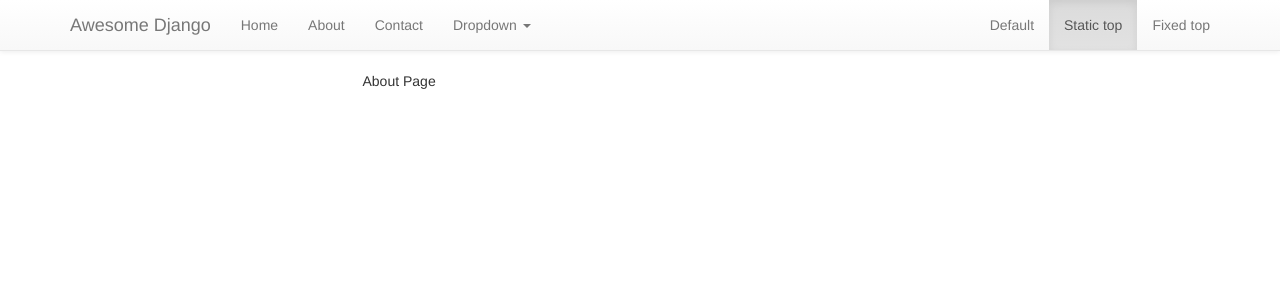
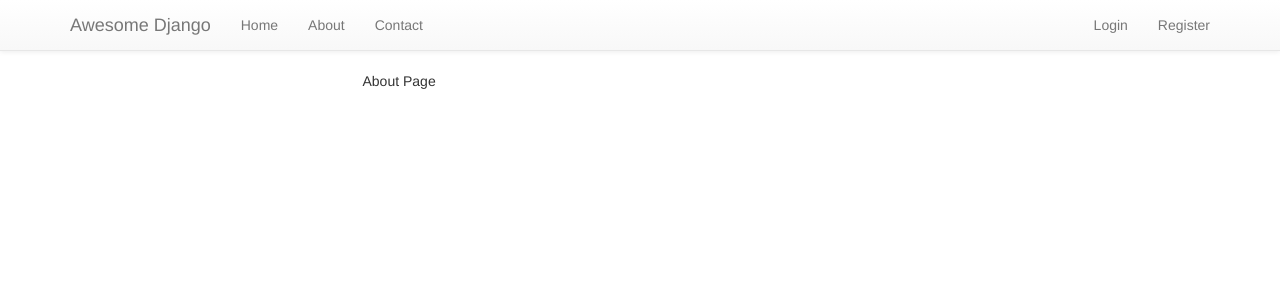
Before and after one commit to belzeba/tutorials, a Django app: page /about/ in a window 1280 px wide. Shown: the top 300 px of the page. Run offline with Django 3.2, Linux system fonts and the light colour scheme; some libraries are stand-ins or nearby versions.

Commit message:
Repaired registration and added Login and register buttons to navbar

```diff
--- a/django/Try_Django_18/Try_Django_18/settings.py
+++ b/django/Try_Django_18/Try_Django_18/settings.py
@@ -36,6 +36,7 @@ EMAIL_PORT = 25
 # Application definition
 
 INSTALLED_APPS = [
+    'registration',  # 3rd party app
     'django.contrib.admin',
     'django.contrib.auth',
     'django.contrib.contenttypes',
@@ -44,7 +45,6 @@ INSTALLED_APPS = [
     'django.contrib.messages',
     'django.contrib.staticfiles',
     'crispy_forms',  # 3rd party app
-    'registration',  # 3rd party app
     'newsletter',
     'contact',
 ]
@@ -129,6 +129,6 @@ CRISPY_TEMPLATE_PACK = 'bootstrap3'
 # Django Registration Redux settings
 ACCOUNT_ACTIVATION_DAYS = 7
 REGISTRATION_AUTO_LOGIN = False
-REGISTRATION_EMAIL_HTML = False
 SITE_ID = 1
 LOGIN_REDIRECT_URL = "/"
+REGISTRATION_DEFAULT_FROM_EMAIL = "trydjango18@no-good.com"
--- a/django/Try_Django_18/Try_Django_18/urls.py
+++ b/django/Try_Django_18/Try_Django_18/urls.py
@@ -34,7 +34,7 @@ urlpatterns = [
     # URL for admin page
     url(r'^admin/', admin.site.urls),
     # URL for accounts (Django Registration Redux 3rd party app)
-    url(r'^accounts/', include('registration.backends.simple.urls')),
+    url(r'^accounts/', include('registration.backends.default.urls')),
 ]
 
 if settings.DEBUG:
--- a/django/Try_Django_18/templates/navbar.html
+++ b/django/Try_Django_18/templates/navbar.html
@@ -17,7 +17,7 @@
                 <li><a href="{% url 'home' %}">Home</a></li>
                 <li><a href="{% url 'about' %}">About</a></li>
                 <li><a href="{% url 'contact' %}">Contact</a></li>
-                <li class="dropdown">
+                <!--<li class="dropdown">
                     <a href="#" class="dropdown-toggle" data-toggle="dropdown" role="button" aria-haspopup="true"
                        aria-expanded="false">Dropdown <span class="caret"></span></a>
                     <ul class="dropdown-menu">
@@ -29,12 +29,16 @@
                         <li><a href="#">Separated link</a></li>
                         <li><a href="#">One more separated link</a></li>
                     </ul>
-                </li>
+                </li>-->
             </ul>
             <ul class="nav navbar-nav navbar-right">
-                <li><a href="../navbar/">Default</a></li>
-                <li class="active"><a href="./">Static top <span class="sr-only">(current)</span></a></li>
-                <li><a href="../navbar-fixed-top/">Fixed top</a></li>
+                {# Check if user is authenticated and show appropriate choise #}
+                {% if request.user.is_authenticated %}
+                    <li><a href="{% url 'auth_logout' %}">Logout</a></li>
+                {% else %}
+                    <li><a href="{% url 'auth_login' %}">Login</a></li>
+                    <li><a href="{% url 'registration_register' %}">Register</a></li>
+                {% endif %}
             </ul>
         </div><!--/.nav-collapse -->
     </div>
```
